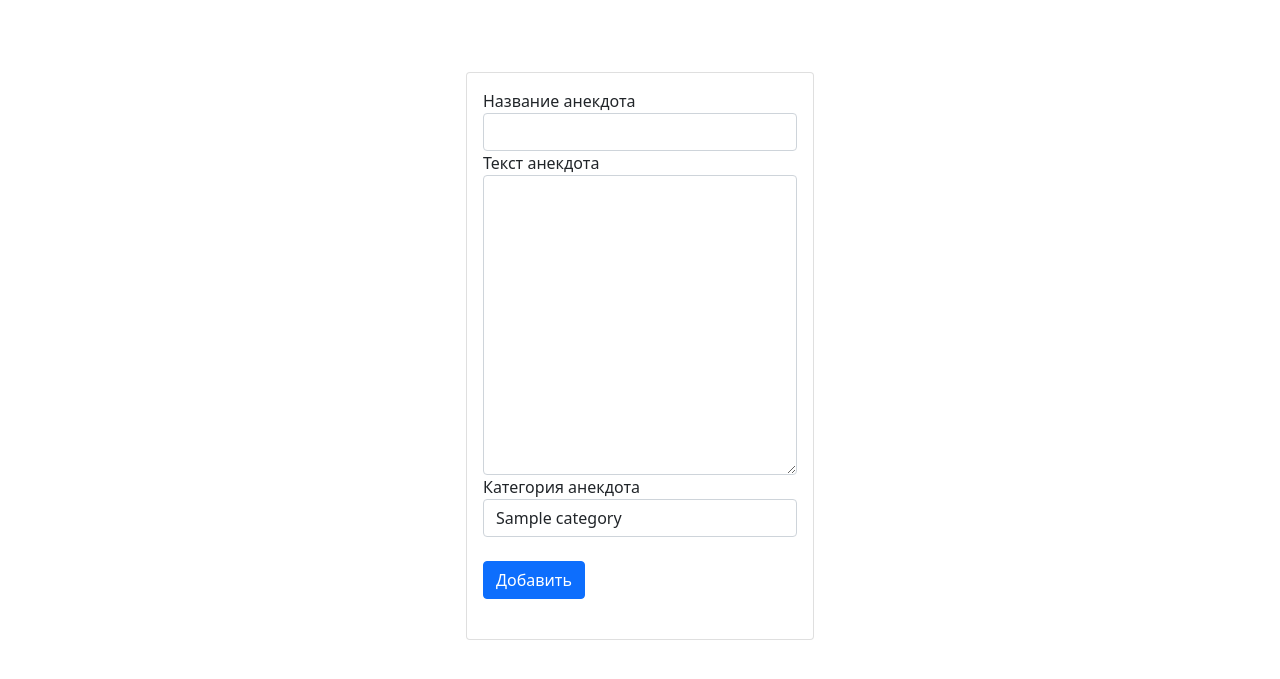
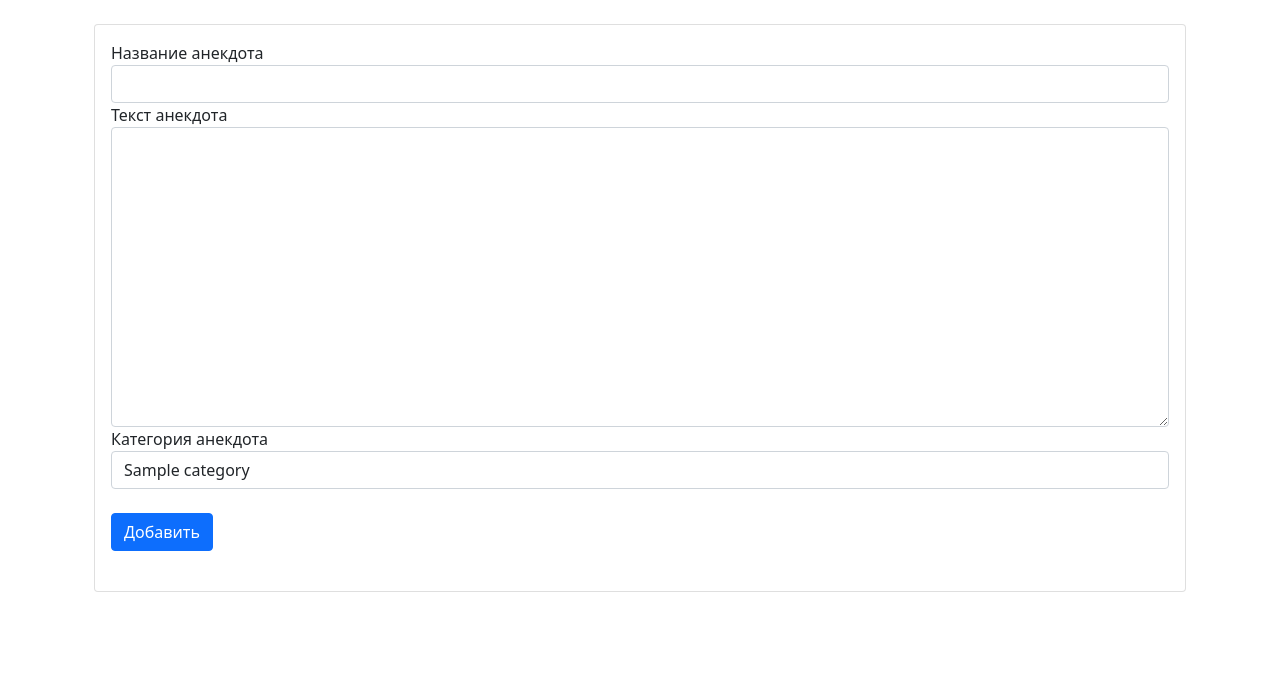
Before and after one commit to UtkaDeGod/flask_project, a Flask app: page /anecdote/add in a window 1280 px wide. Shown: the part 67-746 px from the top of the page. Run offline with Flask 2, Linux system fonts and the light colour scheme; a user stored in the database is signed in; tables that the repository leaves empty hold one stand-in row (values such as "Sample post").

Commit message:
Restore base.html

```diff
--- a/templates/add_anecdote.html
+++ b/templates/add_anecdote.html
@@ -2,12 +2,6 @@
 
 {% block content %}
 <div class="container">
-    <div class="row">
-        <div class="col">
-        </div>
-        <div class="col">
-            <br>
-            <br>
     <div class="card">
         <div class="card-body">
             <form action="" method="post" novalidate>
@@ -46,9 +40,5 @@
         </div>
     </div>
 </div>
-        <div class="col">
-        </div>
-    </div>
-</div>
 
 {% endblock %}
```
Lines whose indentation alone changed are shown as unchanged.
